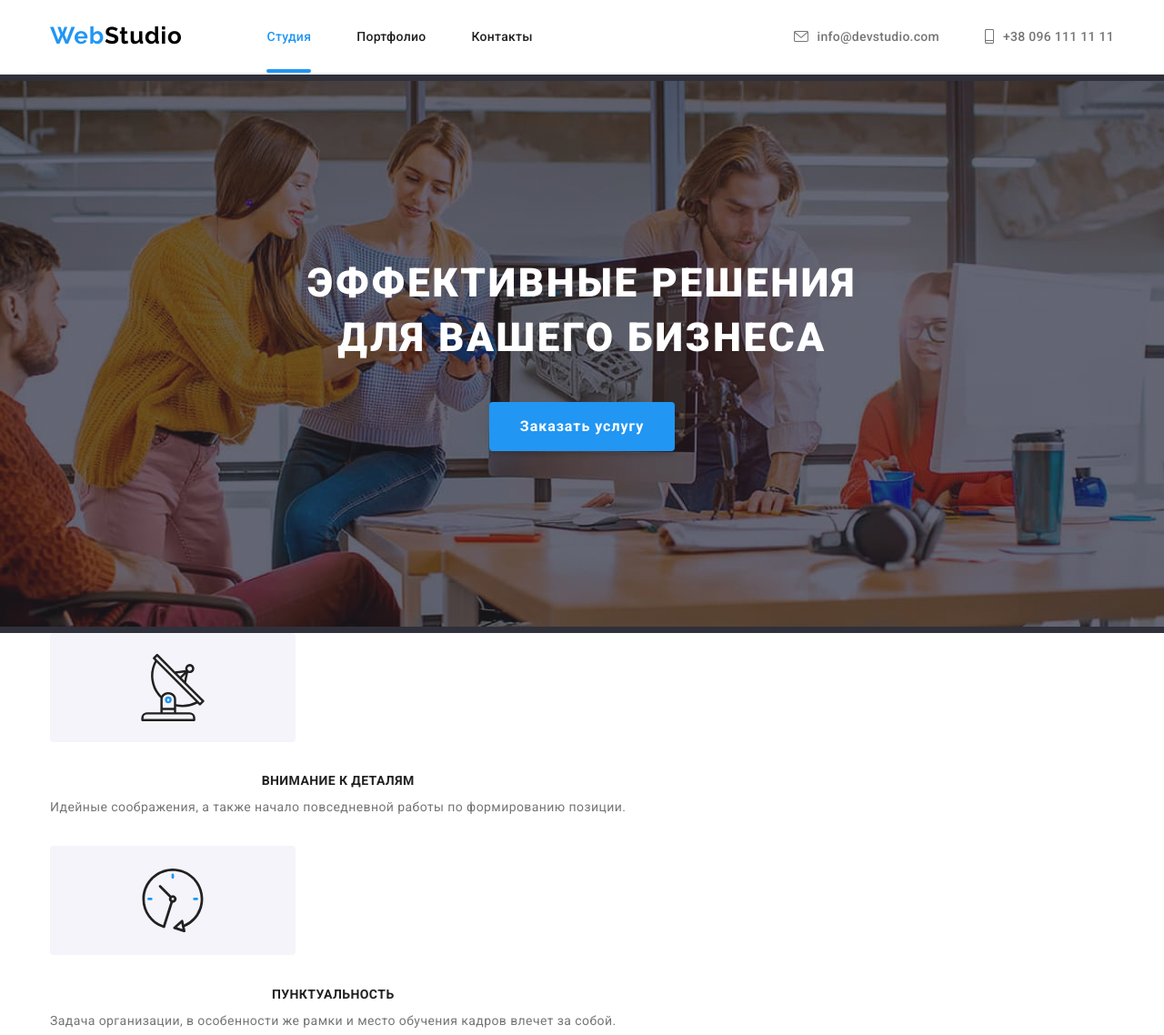
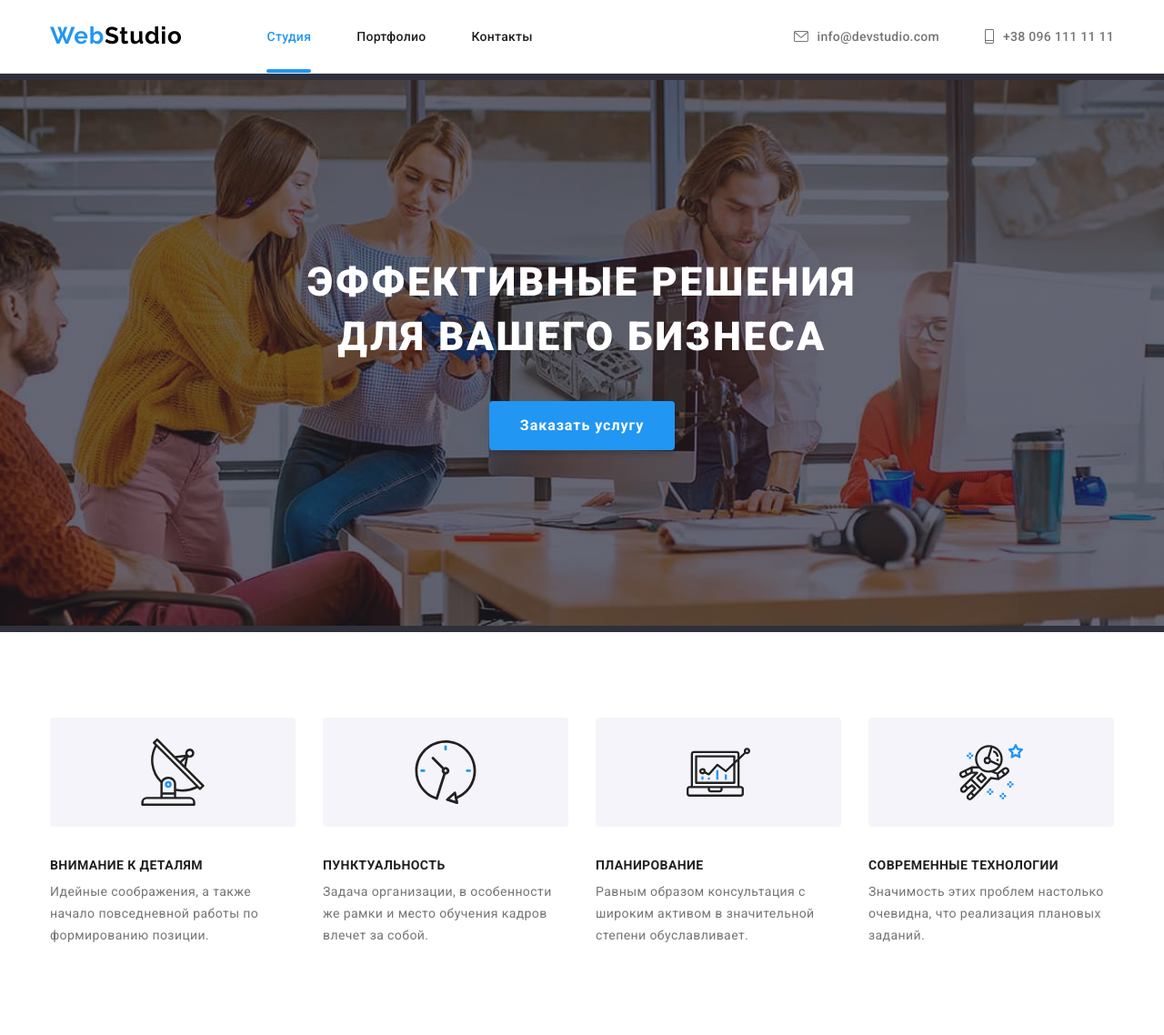
Before and after one commit to YanaGuzienko/goit-markup-hw-08, a plain HTML site: page index.html in a window 1280 px wide. Shown: the top 1138 px of the page at 91% size. Drawn offline with nearby package versions, Linux system fonts and the light colour scheme.

Commit message:
добавляет advantages

```diff
--- a/sass/base/_container.scss
+++ b/sass/base/_container.scss
@@ -1,6 +1,6 @@
 .container {
   padding: 0 15px 0 15px;
-  border-bottom: 1px solid #ececec;
+
   // outline: 2px solid red;
 }
 
--- a/sass/components/_advantages.scss
+++ b/sass/components/_advantages.scss
@@ -1,9 +1,9 @@
 .advantages {
-  @media screen and (max-width: 767px) {
+  @media screen and (max-width: 1199px) {
     padding: 60px 0 60px 0;
   }
 
-  @media screen and (man-width: 1199px) {
+  @media screen and (min-width: 1199px) {
     padding: 94px 0 47px 0;
   }
 }
@@ -46,14 +46,15 @@
       min-width: 450px;
     }
     @media screen and (max-width: 1199px) {
-      min-width: 354px;
+      width: 354px;
     }
-    // min-width: 270px;
+    @media screen and (min-width: 1200px) {
+      width: 270px;
+    }
   }
 }
 
 .advantages-list-item-title {
-  text-align: center;
   color: $primary-text-color;
   font-family: $primary-text-style;
   font-style: normal;
@@ -63,34 +64,29 @@
   letter-spacing: 0.03em;
   text-transform: uppercase;
   margin-bottom: 10px;
+  @media screen and (max-width: 767px) {
+    text-align: center;
+  }
 }
 
 .advantages-list {
   display: flex;
   flex-wrap: wrap;
+  @media screen and (min-width: 767px) and (max-width: 1199px) {
+    & &-item:nth-child(2n + 1) {
+      margin-right: 30px;
+    }
+  }
+  @media screen and (min-width: 1199px) {
+    &-item {
+      text-align: left;
+    }
+
+    & &-item + &-item {
+      margin-left: 30px;
+    }
+  }
 }
-
-// &-list {
-//   flex-wrap: nowrap;
-
-//   &-item {
-//     text-align: left;
-//   }
-
-//   & &-item + &-item {
-//     margin-left: 30px;
-//   }
-// }
-// &-list-item-title {
-//   color: $primary-text-color;
-//   font-family: $primary-text-style;
-//   font-style: normal;
-//   font-weight: 700;
-//   font-size: 14px;
-//   line-height: 1.142;
-//   letter-spacing: 0.03em;
-//   text-transform: uppercase;
-// }
 
 .antenna::before {
   background-image: url(../image/antenna.svg);
--- a/sass/components/_header.scss
+++ b/sass/components/_header.scss
@@ -3,5 +3,4 @@
   // height: 80px;
   // margin-left: auto;
   // margin-right: auto;
-  border-bottom: 1px solid #ececec;
 }
--- a/sass/components/_hero.scss
+++ b/sass/components/_hero.scss
@@ -5,6 +5,7 @@
   text-align: center;
   margin-left: auto;
   margin-right: auto;
+  border-top: 1px solid #ececec;
 
   @media screen and (max-width: 767px) {
     background-image: linear-gradient(rgba(47, 48, 58, 0.4), rgba(47, 48, 58, 0.4)), url(../image/Opt.jpg);
```
Also changed, not shown: css/main.css, css/main.min.css, css/portfolio.css, css/portfolio.min.css, 4 other files.
